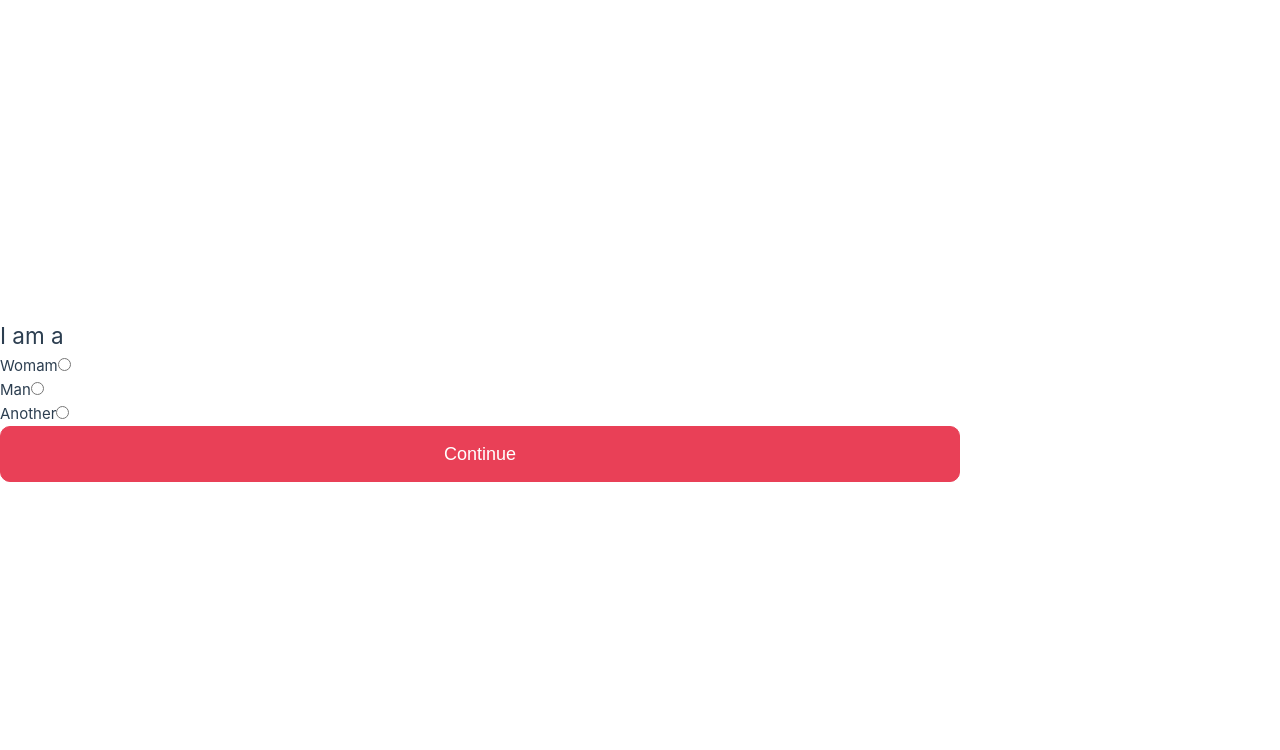
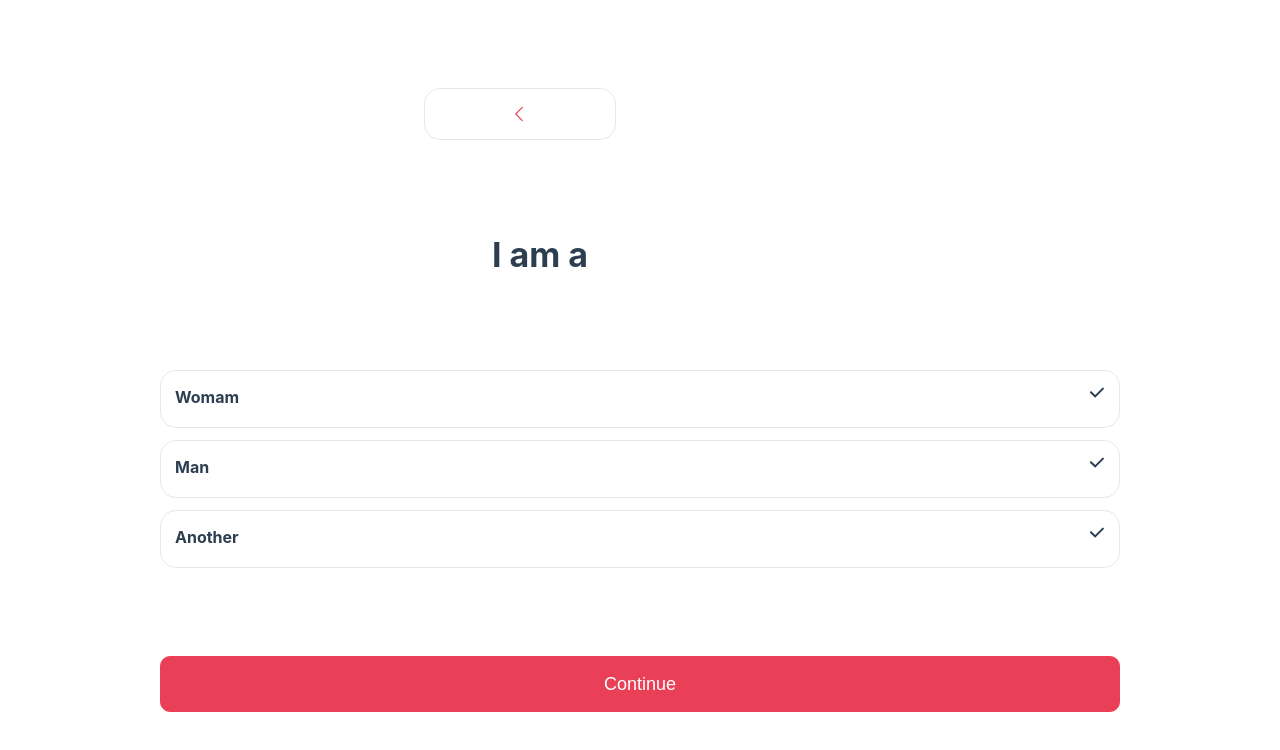
Before and after one commit to ViniTkL/Dating-App-project, a Vue app: page /i-am in a window 1280 px wide. Shown: the top 750 px of the page. Built offline with nearby package versions, Linux system fonts and the light colour scheme.

Commit message:
Tela de genero finalizada + esqueleto tela de gostos

```diff
--- /dev/null
+++ b/src/components/ui-components/GoBackButton.vue
@@ -0,0 +1,22 @@
+<script setup>
+import { ArrowLeft } from "@element-plus/icons-vue"
+</script>
+
+<template>
+<button ><el-icon><ArrowLeft /></el-icon></button>
+</template>
+
+<style scoped>
+button{
+    display: flex;
+    width: 15%;
+    height: 52px;
+    justify-content: center;
+    align-items: center;
+    border: 1px solid #E8E6EA;
+    border-radius: 16px;
+    color: #E94057;
+    font-size: 20px;
+    background-color: #FFFFFF;
+}
+</style>
--- a/src/router/index.js
+++ b/src/router/index.js
@@ -4,6 +4,7 @@ import LoginView from '@/views/SigninView.vue'
 import SingupView from '@/views/SingupView.vue'
 import ProfileDetailsView from '@/views/ProfileDetailsView.vue'
 import IamView from "@/views/IamView.vue"
+import passionsView from "@/views/passionsView.vue"
 
 const router = createRouter({
   history: createWebHistory(import.meta.env.BASE_URL),
@@ -32,6 +33,11 @@ const router = createRouter({
       path: '/i-am',
       name: 'i-am',
       component: IamView
+    },
+    {
+      path: '/passions',
+      name: 'passions',
+      component: passionsView
     }
   ]
 })
--- a/src/views/IamView.vue
+++ b/src/views/IamView.vue
@@ -1,36 +1,96 @@
 <script setup>
 import ButtonComponent from '@/components/ui-components/ButtonComponent.vue';
 import {useUserStore} from "@/stores/user"
+import { useRouter } from 'vue-router';
+import { Select } from "@element-plus/icons-vue"
+import GoBackButton from '@/components/ui-components/GoBackButton.vue'
 
 const store = useUserStore();
+const router = useRouter();
 
-const clickou = () => {
-    alert(`${store.gender}`)
+const goToPreviousPage = () => {
+    router.push('/profile-details')
 }
+
+const goToNextPage = () => {
+    router.push('/passions')
+}
+
 </script>
 
 <template>
-<main>
+<main class="iam-container">
+    <GoBackButton class="go-back" @click="goToPreviousPage()" />
     <h2>I am a</h2>
     <form class="iam-choices">
         <div>
-            <label for="womam">Womam</label>
             <input type="radio" value="womam" name="gender" id="womam" v-model="store.gender">
+            <label for="womam">Womam<el-icon><Select /></el-icon></label>
         </div>
         <div>
-            <label for="man">Man</label>
             <input type="radio" value="man" name="gender" id="man" v-model="store.gender">
+            <label for="man">Man<el-icon><Select /></el-icon></label>
         </div>
         <div>
-            <label for="another">Another</label>
             <input type="radio" value="another" name="gender" id="another" v-model="store.gender">
+            <label for="another">Another<el-icon><Select /></el-icon></label>
         </div>
     </form>
-    <ButtonComponent title="Continue" @click="clickou()"/>
+    <ButtonComponent title="Continue" @click="goToNextPage()"/>
 
 </main>
 </template>
 
 <style scoped>
 
+h2{
+    position: relative;
+    right: 100px;
+    font-size: 34px;
+    font-weight: 700;
+}
+
+.iam-container{
+    display: flex;
+    flex-flow: column wrap;
+    align-items: center;
+    justify-content: space-evenly;
+    height: 100vh;
+}
+
+.go-back{
+    position: relative;
+    right: 120px;
+}
+
+.iam-choices, .iam-choices div{
+    display: flex;
+    align-items: center;
+    justify-content: center;
+    flex-flow: column wrap;
+    width: 100%;
+    gap: 12px
+}
+
+.iam-choices  div > input{
+    display: none;
+}
+
+.iam-choices div > label {
+    display: flex;
+    justify-content: space-between;
+    width: 75%;
+    height: 58px;
+    border: 1px solid#E8E6EA;
+    border-radius: 16px;
+    padding: 14px;
+    text-align: left;
+    font-size: 16px;
+    font-weight: 700;
+}
+
+.iam-choices div > input:checked + label {
+    background-color: #E94057;
+    color: #FFFFFF;
+}
 </style>
--- /dev/null
+++ b/src/views/passionsView.vue
@@ -0,0 +1,20 @@
+<script setup>
+import GoBackButton from '@/components/ui-components/GoBackButton.vue';
+import { useRouter } from 'vue-router';
+
+const router = useRouter();
+
+const goToPreviousPage = () => {
+    router.push('/i-am')
+}
+</script>
+
+<template>
+<main>
+    <GoBackButton @click="goToPreviousPage()"/>
+</main>
+</template>
+
+<style scoped>
+
+</style>
```
